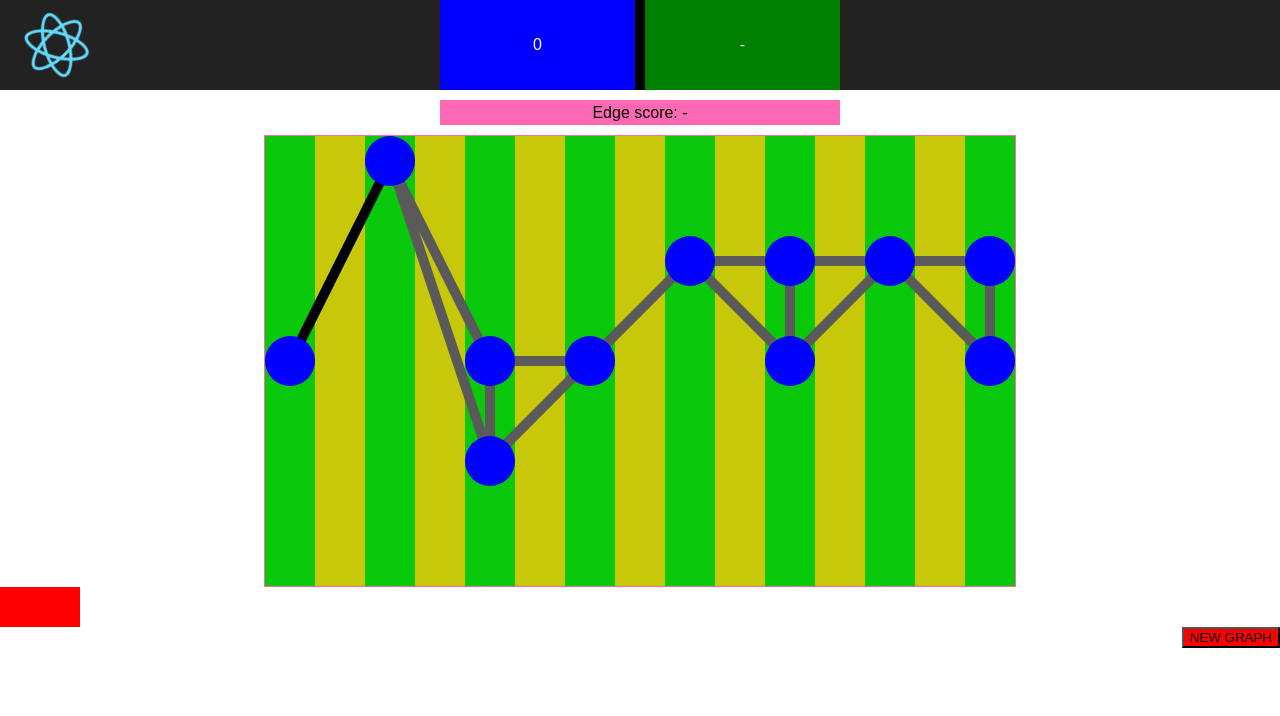
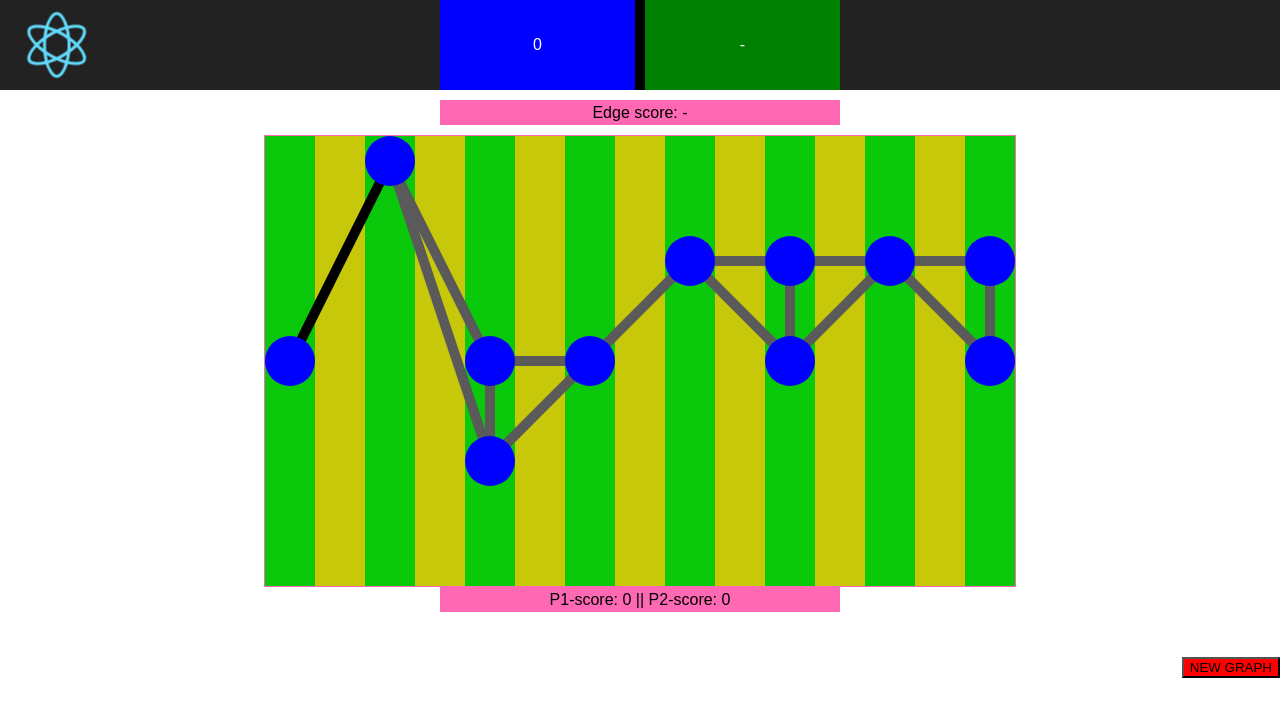
Before and after one commit to Schm000L/GraphGame, a React (Create React App) app: page / in a window 1280 px wide. Shown: the top 716 px of the page. Built offline with nearby package versions, Linux system fonts and the light colour scheme.

Commit message:
Display round score

```diff
--- a/src/components/edgescore.tsx
+++ b/src/components/edgescore.tsx
@@ -15,16 +15,10 @@ const EdgeBox = styled.div`
     justify-content:center;
 `
 
-// const EdgeScore = (props: {score?: number}) => {
-//     return <EdgeBox>Edge score: {props.score !== undefined ? props.score : '-'}</EdgeBox>
-// }
-
 interface EdgeScoreState {
-    // connectedNodes: number[]
 }
 
 interface EdgeScoreProps extends StateProps, DispatchProps {
-
 }
 
 interface StateProps {
@@ -32,7 +26,6 @@ interface StateProps {
 }
 
 interface DispatchProps {
-    // updateBlock: typeof updateBlock,
 }
 
 const mapStateToProps = (state: RootState) => {
@@ -41,23 +34,11 @@ const mapStateToProps = (state: RootState) => {
     }
 }
 
-const mapDispatchToProps = (dispatch: any) => {
-    return {
-    //   updateBlock: (block: Block, row: number, column: number) => dispatch(updateBlock(block, row, column)),
-    }
-}
 
 class EdgeScore extends React.Component<EdgeScoreProps,EdgeScoreState> {
-    // componentDidUpdate(prevProps: EdgeScoreProps, prevState: EdgeScoreState) {
-        // if(prevProps.points !== this.props.p1Edges || prevProps.p2Edges !== this.props.p2Edges) {
-        //     this.setState({connectedNodes: this.getConnectedNodes()})
-        //     this.calculateScore()
-        // }
-    // }
-
     render(){
         return <EdgeBox>Edge score: {this.props.points !== undefined ? this.props.points : '-'}</EdgeBox>
     }
 }
 
-export default connect(mapStateToProps, mapDispatchToProps)(EdgeScore)
+export default connect(mapStateToProps, {})(EdgeScore)
--- a/src/components/mainpage.tsx
+++ b/src/components/mainpage.tsx
@@ -2,6 +2,7 @@ import * as React from 'react'
 import styled from 'styled-components'
 import Grid from './grid';
 import EdgeScore from './edgescore'
+import RoundScore from './roundscore'
 import logo from '../logo.svg';
 import { ROWS, COLUMNS } from '../config'
 import { Block, Edge, Node } from '../helpers/customtypes'
@@ -16,10 +17,8 @@ import { RootState } from '../state-management/combiner';
 /* TODO:
  * Move some logic from grid.tsx to mainpage
  * Display score
- * Add end-condition - DONE
  * Clearly display winner
  * Add reset/newgame via button
- * Put the nodes above the edges or hide/remove the edge part that overlaps a node
  */
 
 const ResetButton = styled.button`
@@ -73,22 +72,19 @@ const P2GameScore = styled.div`
     justify-content: center;
     align-items:center;
 `
-const RoundScore = styled.div`
-    height: 40px;
-    width: 80px;
-    background:red;
-    display:flex;
-    flex-direction:row;
+
+const ErrBox = styled.div`
+    box-sizing:border-box;
+    margin:0 auto;
+    width:400px;
+    height:25px;
+    background:hotpink;
+    margin-bottom:10px;
+    visibility:hidden;
 `
 
-// const ErrorBox = styled.div`
-//     box-sizing:border-box;
-//     margin:0 auto;
-//     width:400px;
-//     height:25px;
-//     background:hotpink;
-//     margin-bottom:10px;
-// `
+const ErrorBox = (props: {message: string}) => <ErrBox> {props.message} </ErrBox>
+
 
 
 const Header = (props: {p1score: number, p2score:number} ) => {
@@ -226,8 +222,7 @@ class MainPage extends React.Component<MainPageProps, MainPageState> {
         this.nodes.forEach((node:Node) => {
             grid[node[0]][node[1]] = "NODE"
         })
-        //Seems to be a bug where changeGrid gets called twice with grid as undefined the second time
-        // FIX THE BUG, partial solution is to add checking to input in the reducer
+
         this.props.changeGrid(grid)
         this.props.changeEdges(this.edges)
         this.props.changeNodes(this.nodes)
@@ -269,7 +264,8 @@ class MainPage extends React.Component<MainPageProps, MainPageState> {
                     <Header p1score={0} p2score={-1} />
                     <EdgeScore />
                     <Grid rows={ROWS} columns={COLUMNS} nodes={this.nodes}/>
-                    <RoundScore></RoundScore>
+                    <RoundScore/>
+                    <ErrorBox message={'Yay'}/>
                     <ResetButton style={this.resetStyle} onClick={this.resetGrid}>NEW GRAPH</ResetButton>
                 </>
             )
--- /dev/null
+++ b/src/components/roundscore.tsx
@@ -0,0 +1,67 @@
+import * as React from 'react'
+import styled from 'styled-components'
+import { connect } from 'react-redux';
+import { RootState } from '../state-management/combiner';
+import { Edge } from 'src/helpers/customtypes';
+
+const RoundBox = styled.div`
+    display:flex;
+    box-sizing:border-box;
+    margin:0 auto;
+    width:400px;
+    height:25px;
+    background:hotpink;
+    margin-bottom:10px;
+    align-items:center;
+    justify-content:center;
+`
+
+interface RoundScoreState {
+}
+
+interface RoundScoreProps extends StateProps, DispatchProps {
+}
+
+interface StateProps {
+    edges: Edge[],
+    p1Edges:number[],
+    p2Edges:number[],
+}
+
+interface DispatchProps {
+}
+
+const mapStateToProps = (state: RootState) => {
+    return {
+        edges: state.edgeReducer.edges,
+        p1Edges: state.edgeReducer.p1Edges,
+        p2Edges: state.edgeReducer.p2Edges,
+    }
+}
+
+
+class RoundScore extends React.Component<RoundScoreProps,RoundScoreState> {
+    calculateScore(): {p1score: number, p2score: number} {
+        let p1score = 0
+        let p2score = 0
+        const p1Edges = this.props.p1Edges
+        const p2Edges = this.props.p2Edges
+        const edges = this.props.edges
+
+        if(edges && edges.length > 0) {
+            if(p1Edges && p1Edges.length > 0)
+                    p1Edges.forEach((index:number) => p1score+= edges[index].points )
+
+            if(p2Edges && p2Edges.length > 0)
+                p2Edges.forEach((index:number) => p2score+= edges[index].points )
+        }
+        return {p1score, p2score}
+    }
+
+    render(){
+        let { p1score, p2score } = this.calculateScore()
+        return <RoundBox> P1-score: {p1score} || P2-score: {p2score} </RoundBox>
+    }
+}
+
+export default connect(mapStateToProps, {})(RoundScore)
```
